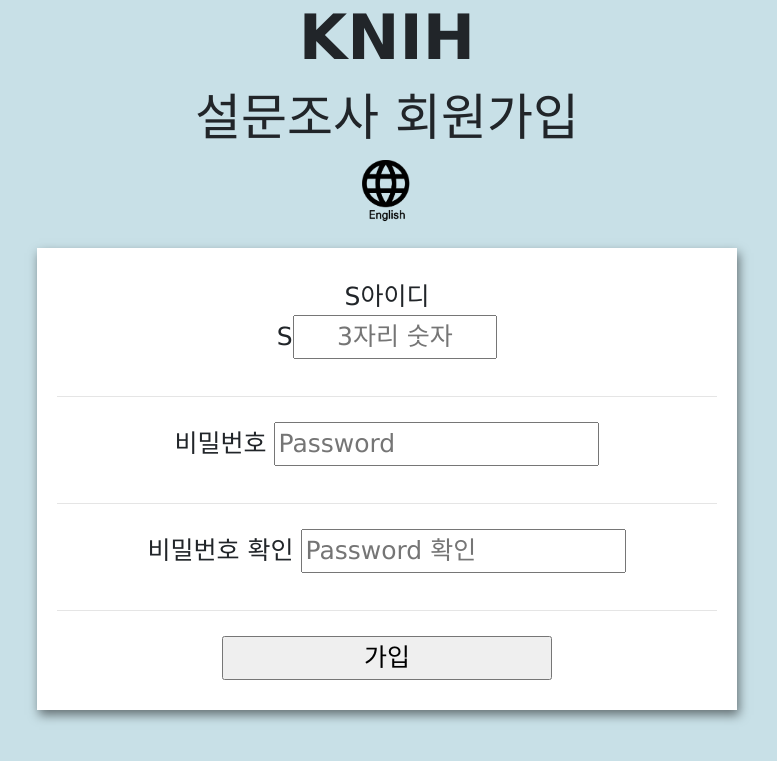
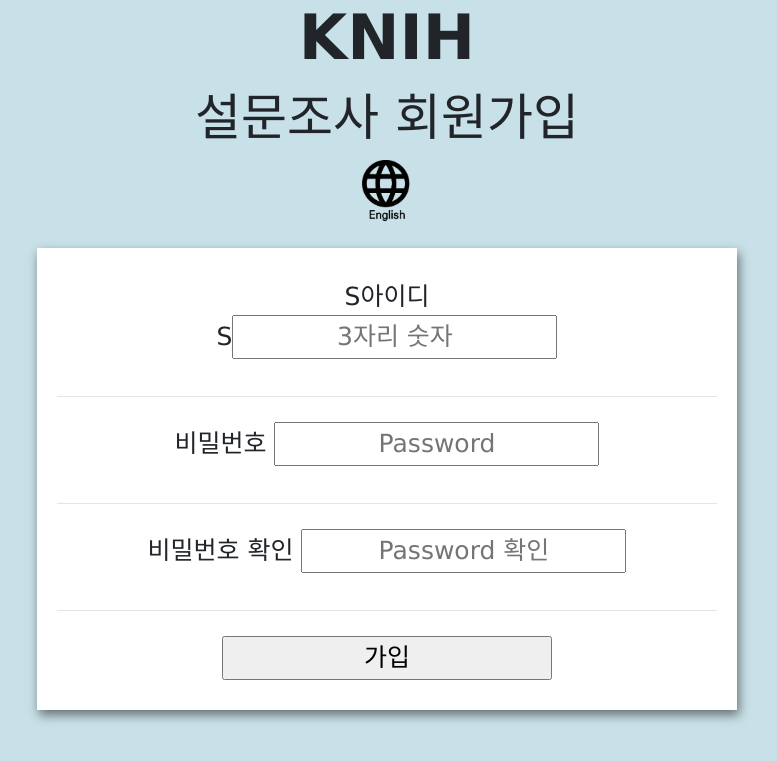
Before and after one commit to ubicomp-KNIH-proj/Beta_test1.0, a Flask app: page /register in a window 1280 px wide. Shown: the top 761 px of the page, without its empty margins (253-1030 px from the left). Run offline with Flask 2, Linux system fonts and the light colour scheme; some libraries are stand-ins or nearby versions.

Commit message:
[채원] 아이디 숫자만 받기, 폼 style 수정

```diff
--- a/Betatest_v0.5/templates/register.html
+++ b/Betatest_v0.5/templates/register.html
@@ -49,21 +49,21 @@
         <div>
             <label for="id" style="text-align:center;">
                 S아이디<br>
-                S<input style="width: 60%; text-align: center;", placeholder="3자리 숫자" type="tel", name="id" , maxlength="3" id="id" onkeyup="moveCursor(this)" oninput="this.value = this.value.replace(/[^0-9.]/g, '').replace(/(\..*)\./g, '$1');">
+                S<input style="text-align: center;", placeholder="3자리 숫자" type="tel", name="id" , maxlength="3" id="id" onkeyup="moveCursor(this)" oninput="this.value = this.value.replace(/[^0-9.]/g, '').replace(/(\..*)\./g, '$1');">
             </label>
         </div>
         <hr>
         <div>
             <label for="pw1" style="text-align:center;">
                 비밀번호
-                <input type="password" id="pw1" name="pwd" , placeholder="Password">
+                <input style="text-align: center;" type="password" id="pw1" name="pwd" , placeholder="Password">
             </label>
         </div>
         <hr>
         <div>
             <label for="pw2"  style="text-align:center;">
                 비밀번호 확인
-                <input  type="password" id="pw2" name="pwd2" , placeholder="Password 확인">
+                <input  style="text-align: center;" type="password" id="pw2" name="pwd2" , placeholder="Password 확인">
             </label>
         </div>
         <hr>
```
